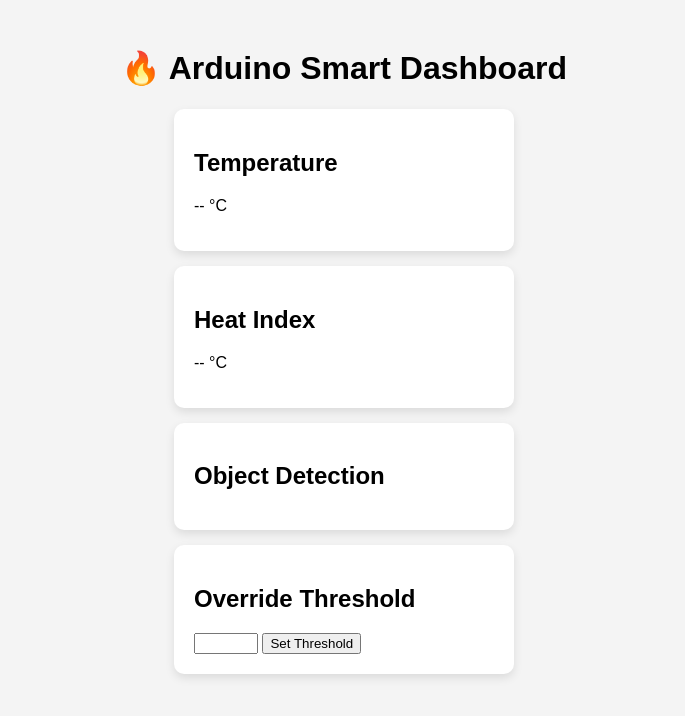
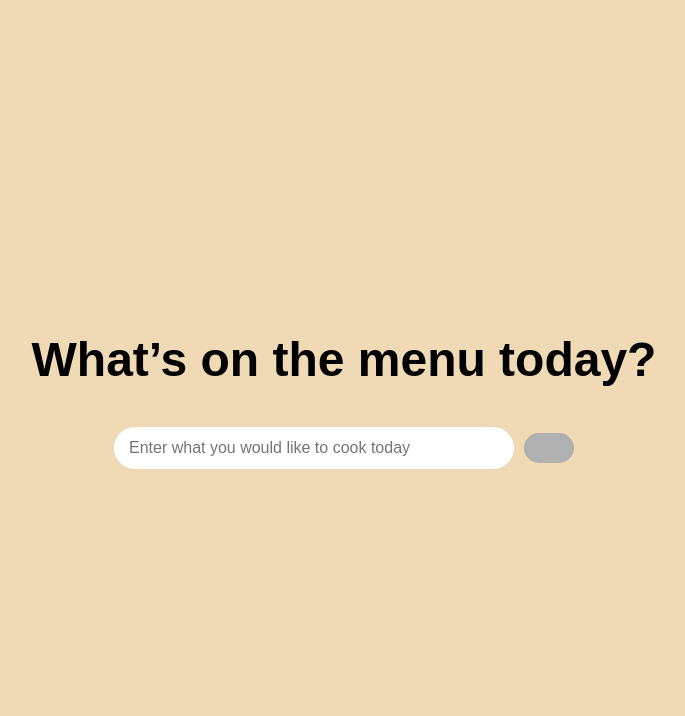
Before and after one commit to Anonymas-Doge/IrvineHacks2026, a plain HTML site: page web/index.html in a window 1280 px wide. Shown: the whole page, without its empty margins (296-981 px from the left). Drawn offline with Linux system fonts and the light colour scheme.

Commit message:
landing page UI lofi complete

```diff
--- a/web/index.html
+++ b/web/index.html
@@ -1,34 +1,20 @@
 <!DOCTYPE html>
-<html>
+<html lang="en">
 <head>
-  <title>Arduino Dashboard</title>
+  <meta charset="UTF-8">
+  <meta name="viewport" content="width=device-width, initial-scale=1.0">
+  <title>Menu Planner</title>
   <link rel="stylesheet" href="style.css">
 </head>
 <body>
-
-  <h1>🔥 Arduino Smart Dashboard</h1>
-
-  <div class="card">
-    <h2>Temperature</h2>
-    <p id="temperature">-- °C</p>
+  <div class="container">
+    <h1>What’s on the menu today?</h1>
+    <div class="input-group">
+      <input type="text" id="menuInput" placeholder="Enter what you would like to cook today">
+      <button id="goButton"></button>
+    </div>
   </div>
 
-  <div class="card">
-    <h2>Heat Index</h2>
-    <p id="heatIndex">-- °C</p>
-  </div>
-
-  <div class="card">
-    <h2>Object Detection</h2>
-    <ul id="detections"></ul>
-  </div>
-
-  <div class="card">
-    <h2>Override Threshold</h2>
-    <input type="number" id="thresholdInput" step="0.1" min="0" max="1">
-    <button onclick="sendThreshold()">Set Threshold</button>
-  </div>
-
-  <script src="app.js"></script>
+  <script src="main.js"></script>
 </body>
 </html>
--- a/web/main.js
+++ b/web/main.js
@@ -1,34 +1,13 @@
-// WebUI automatically injects a socket connection
-const socket = window.socket;
+// Simple placeholder functionality
+document.getElementById("goButton").addEventListener("click", () => {
+  const inputValue = document.getElementById("menuInput").value;
+  if (inputValue.trim() === "") {
+    alert("Please enter a menu item!");
+    return;
+  }
 
-// Listen for temperature updates
-socket.on("temperature", (data) => {
-  document.getElementById("temperature").innerText =
-    data.value.toFixed(2) + " °C";
+  // For now, just log to console
+  console.log("Menu entered:", inputValue);
+
+  // TODO: later navigate to next page or fetch data
 });
-
-// Listen for heat index updates
-socket.on("heat_index", (data) => {
-  document.getElementById("heatIndex").innerText =
-    data.value.toFixed(2) + " °C";
-});
-
-// Listen for object detections
-socket.on("classifications", (message) => {
-  const list = document.getElementById("detections");
-  list.innerHTML = "";
-
-  const data = JSON.parse(message);
-
-  data.forEach(entry => {
-    const li = document.createElement("li");
-    li.innerText = `${entry.content} (${(entry.confidence * 100).toFixed(1)}%)`;
-    list.appendChild(li);
-  });
-});
-
-// Send threshold override to backend
-function sendThreshold() {
-  const value = parseFloat(document.getElementById("thresholdInput").value);
-  socket.emit("override_th", value);
-}
--- a/web/style.css
+++ b/web/style.css
@@ -1,18 +1,54 @@
+/* Reset */
+* {
+  box-sizing: border-box;
+  margin: 0;
+  padding: 0;
+}
+
 body {
-  font-family: Arial, sans-serif;
-  background: #f4f4f4;
-  padding: 20px;
+  font-family: 'Arial', sans-serif;
+  background-color: #F0D9B5; /* matches your beige background */
+  height: 100vh;
+  display: flex;
+  justify-content: center;
+  align-items: center;
+}
+
+.container {
+  text-align: center;
 }
 
 h1 {
-  text-align: center;
+  font-size: 3rem;
+  margin-bottom: 40px;
+  color: #000; /* black text */
 }
 
-.card {
-  background: white;
-  padding: 20px;
-  margin: 15px auto;
-  width: 300px;
-  border-radius: 10px;
-  box-shadow: 0 4px 10px rgba(0,0,0,0.1);
+.input-group {
+  display: flex;
+  justify-content: center;
+  align-items: center;
+  gap: 10px;
 }
+
+input[type="text"] {
+  width: 400px;
+  padding: 12px 15px;
+  border-radius: 25px;
+  border: none;
+  font-size: 1rem;
+}
+
+button {
+  width: 50px;
+  height: 30px;
+  border-radius: 50px;
+  background-color: #B0B0B0; /* grey toggle button */
+  border: none;
+  cursor: pointer;
+  transition: all 0.3s ease;
+}
+
+button:hover {
+  background-color: #999;
+}
```
